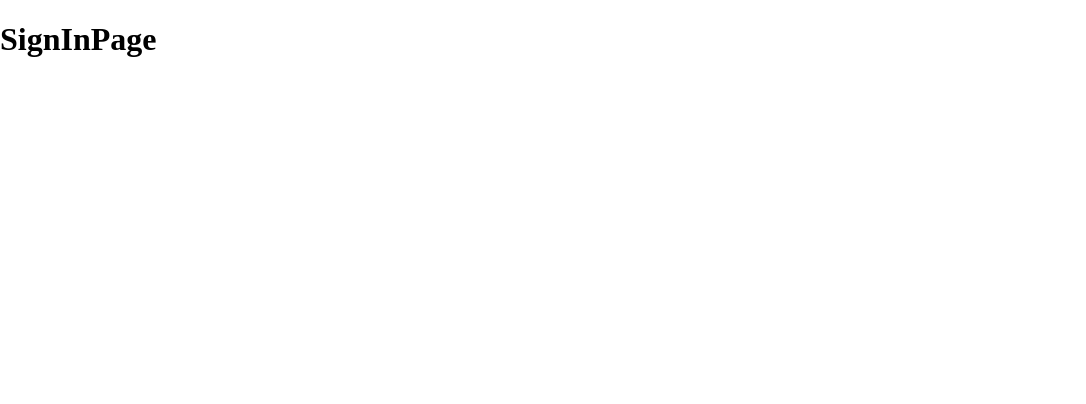
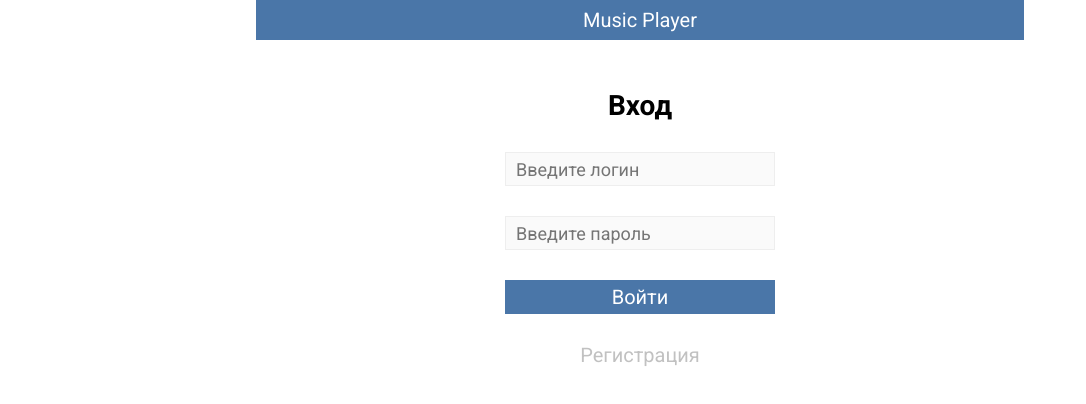
Before and after one commit to shamilfrontend/music-player, a Nuxt app: page /signin in a window 1280 px wide. Shown: the top 404 px of the page, without its empty margins (0-1086 px from the left). Built offline with nearby package versions, Linux system fonts and the light colour scheme.

Commit message:
Начало верстки страницы входа

```diff
--- /dev/null
+++ b/assets/styles/base.css
@@ -0,0 +1,41 @@
+@import url('https://fonts.googleapis.com/css2?family=Roboto:wght@400;700&display=swap');
+
+* {
+  box-sizing: border-box;
+  margin: 0;
+  padding: 0;
+  outline: none;
+}
+
+button {
+  cursor: pointer;
+  border: none;
+}
+
+body {
+  font-family: 'Roboto', sans-serif;
+}
+
+h1 {
+  font-size: 28px;
+}
+
+h2 {
+  font-size: 24px;
+}
+
+h3 {
+  font-size: 20px;
+}
+
+h4 {
+  font-size: 16px;
+}
+
+h5 {
+  font-size: 14px;
+}
+
+h6 {
+  font-size: 12px;
+}
--- /dev/null
+++ b/layouts/site.vue
@@ -0,0 +1,31 @@
+<template>
+  <div class="wrapper">
+    <div class="header">
+      <span class="header-name">Music Player</span>
+    </div>
+    <nuxt />
+  </div>
+</template>
+
+<script>
+export default {
+  name: 'SiteLayout'
+}
+</script>
+
+<style scoped>
+.wrapper {
+  max-width: 768px;
+  margin-left: auto;
+  margin-right: auto;
+}
+
+.header {
+  padding: 10px;
+  background-color: #4a76a8;
+  text-align: center;
+  color: #ffffff;
+  font-size: 20px;
+  line-height: 20px;
+}
+</style>
--- a/nuxt.config.js
+++ b/nuxt.config.js
@@ -30,7 +30,7 @@ module.exports = {
     color: '#1160de'
   },
 
-  css: ['normalize.css/normalize.css'],
+  css: ['normalize.css/normalize.css', './assets/styles/base.css'],
 
   plugins: [],
 
--- a/pages/signin/index.vue
+++ b/pages/signin/index.vue
@@ -1,13 +1,57 @@
 <template>
-  <div>
-    <h1>SignInPage</h1>
+  <div class="login-page">
+    <h1 class="login-page-title">Вход</h1>
+    <input type="text" placeholder="Введите логин" class="login-page-field" />
+    <input
+      type="password"
+      placeholder="Введите пароль"
+      class="login-page-field"
+    />
+    <button class="login-page-btn">Войти</button>
+    <a href="#" class="login-link">Регистрация</a>
   </div>
 </template>
 
 <script>
 export default {
-  name: 'SignInPage'
+  name: 'SignInPage',
+
+  layout: 'site'
 }
 </script>
 
-<style lang="scss" scoped></style>
+<style lang="scss" scoped>
+.login-page {
+  font-size: 20px;
+  text-align: center;
+  margin-top: 50px;
+}
+
+.login-page-field,
+.login-page-btn,
+.login-link {
+  display: block;
+  margin-left: auto;
+  margin-right: auto;
+  width: 270px;
+  margin-top: 30px;
+  height: 34px;
+}
+
+.login-page-field {
+  padding-left: 10px;
+  border: 1px solid #eee;
+  background-color: #fafafa;
+  font-size: 18px;
+}
+
+.login-page-btn {
+  background-color: #4a76a8;
+  color: #ffffff;
+}
+
+.login-link {
+  color: #c1c1c1;
+  text-decoration: none;
+}
+</style>
```
